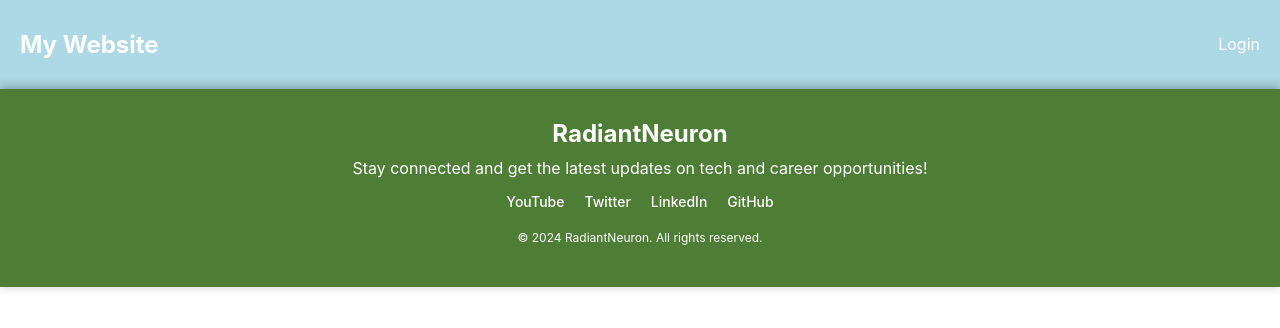
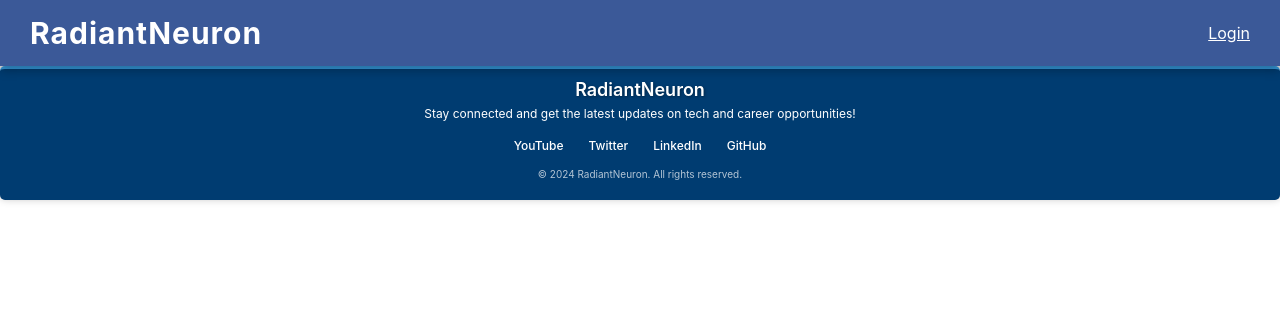
Before and after one commit to raavikant27/testtt, a React (Create React App) app: page /upload in a window 1280 px wide. Shown: the top 328 px of the page. Built offline with nearby package versions, Linux system fonts and the light colour scheme.

Commit message:
Updated footer component for improved UI

```diff
--- a/src/components/Footer.js
+++ b/src/components/Footer.js
@@ -2,68 +2,76 @@ import React from 'react';
 import styled from 'styled-components';
 
 const FooterContainer = styled.footer`
-  background-color: #4e7d36; /* Mehndi Green color */
+  background-color: #003c71; /* Darker Blue color */
   color: white;
-  padding: 30px 0; /* Increased padding for a more spacious look */
+  padding: 10px 20px; /* Reduced padding for a compact look */
   text-align: center;
-  font-size: 14px; /* Font size */
-  box-shadow: 0 -2px 10px rgba(0, 0, 0, 0.3); /* Enhanced shadow for depth */
+  font-size: 12px; /* Consistent font size */
+  box-shadow: 0 -2px 10px rgba(0, 0, 0, 0.3); /* Lighter shadow for depth */
+  border-top: 3px solid #3498db; /* Distinct border */
+  border-radius: 5px; /* Rounded corners */
+  transition: background-color 0.3s; /* Smooth transition for background color */
+
+  &:hover {
+    background-color: #00508e; /* Lighter blue on hover */
+  }
+
   @media (max-width: 600px) {
-    padding: 20px 0; /* Adjust padding for smaller screens */
-    font-size: 12px; /* Adjust font size for smaller screens */
+    padding: 8px 15px; /* Further reduced padding for smaller screens */
+    font-size: 10px; /* Smaller font size */
   }
 `;
 
 const FooterContent = styled.div`
-  max-width: 900px; /* Increased max width */
+  max-width: 600px; /* Reduced max width for a tighter layout */
   margin: 0 auto;
-  padding: 0 15px; /* Adjusted horizontal padding */
+  padding: 0 10px; /* Adjusted horizontal padding */
 `;
 
 const Title = styled.h2`
-  margin: 0 0 10px; /* Spacing for the title */
-  font-size: 24px; /* Increased title font size */
-  font-weight: bold; /* Bolder title */
-  @media (max-width: 600px) {
-    font-size: 20px; /* Adjust title size for smaller screens */
+  margin: 0 0 5px; /* Reduced margin for the title */
+  font-size: 18px; /* Reduced title font size */
+  font-weight: 600; /* Semi-bold title */
+  text-shadow: 1px 1px 3px rgba(0, 0, 0, 0.4); /* Enhanced shadow */
+  transition: color 0.3s; /* Transition for hover effect */
+
+  &:hover {
+    color: #3498db; /* Color change on hover */
   }
 `;
 
 const Description = styled.p`
-  margin: 0 0 15px; /* Spacing for the description */
-  font-size: 16px; /* Increased description font size */
-  @media (max-width: 600px) {
-    font-size: 14px; /* Adjust description size for smaller screens */
-  }
+  margin: 0 0 10px; /* Reduced spacing for the description */
+  font-size: 12px; /* Smaller description font size */
+  line-height: 1.5; /* Improved line spacing */
 `;
 
 const SocialLinks = styled.div`
   display: flex;
   justify-content: center;
-  gap: 20px; /* Increased gap for better spacing */
-  margin-bottom: 15px; /* Margin below social links */
+  gap: 15px; /* Adjusted gap for better spacing */
+  margin-bottom: 10px; /* Reduced margin below social links */
   flex-wrap: wrap; /* Allow links to wrap to the next line on smaller screens */
 
   a {
     color: white;
     text-decoration: none;
     font-weight: 500; /* Font weight */
-    transition: color 0.3s, transform 0.3s; /* Added transform for hover effect */
+    padding: 5px; /* Added padding for clickable area */
+    border-radius: 4px; /* Rounded corners for links */
+    transition: background-color 0.3s, transform 0.3s; /* Transition effects */
 
     &:hover {
-      color: #3498db; /* Hover color */
-      transform: scale(1.1); /* Scale effect on hover */
-      text-decoration: underline; /* Underline on hover */
+      background-color: rgba(255, 255, 255, 0.2); /* Background color on hover */
+      transform: scale(1.05); /* Slightly enlarge on hover */
     }
   }
 `;
 
 const FooterBottom = styled.div`
-  margin-top: 20px; /* Increased margin for copyright notice */
-  font-size: 12px; /* Font size for copyright notice */
-  @media (max-width: 600px) {
-    font-size: 10px; /* Adjust font size for smaller screens */
-  }
+  margin-top: 10px; /* Reduced margin for copyright notice */
+  font-size: 10px; /* Smaller font size for copyright notice */
+  color: rgba(255, 255, 255, 0.7); /* Lighter color for copyright notice */
 `;
 
 const Footer = () => {
--- a/src/components/Login.js
+++ b/src/components/Login.js
@@ -8,20 +8,15 @@ const LoginContainer = styled.div`
   justify-content: center;
   align-items: center;
   height: 100vh;
-  background: linear-gradient(135deg, #a5d6a7, #81c784);
+  background: linear-gradient(135deg, #cce5ff, #b3e0ff);
   font-family: Arial, sans-serif;
-
-  @media (max-width: 768px) {
-    height: auto;
-    padding: 20px;
-  }
 `;
 
 const LoginBox = styled.div`
   background-color: white;
   padding: 40px;
-  border-radius: 12px;
-  box-shadow: 0 4px 20px rgba(0, 0, 0, 0.15);
+  border-radius: 15px;
+  box-shadow: 0 8px 30px rgba(0, 0, 0, 0.2);
   width: 400px;
   text-align: center;
   transition: transform 0.3s;
@@ -31,20 +26,17 @@ const LoginBox = styled.div`
   }
 
   h2 {
-    color: #2e7d32;
+    color: #3b5998;
     margin-bottom: 20px;
     text-transform: uppercase;
     font-weight: bold;
+    font-size: 28px; /* Increased font size */
   }
 
   p {
     margin-bottom: 20px;
     color: #555;
-  }
-
-  @media (max-width: 768px) {
-    width: 90%;
-    padding: 20px;
+    font-size: 14px; /* Increased font size */
   }
 `;
 
@@ -52,26 +44,22 @@ const Input = styled.input`
   width: 100%;
   padding: 12px;
   margin: 10px 0;
-  border: 2px solid #81c784;
+  border: 2px solid #3b5998; /* Darker border color */
   border-radius: 6px;
   font-size: 16px;
+  transition: border-color 0.3s;
 
   &:focus {
-    border-color: #388e3c;
+    border-color: #6c757d; /* Grey border on focus */
     outline: none;
-    box-shadow: 0 0 5px rgba(56, 142, 60, 0.5);
-  }
-
-  @media (max-width: 768px) {
-    padding: 10px;
-    font-size: 14px;
+    box-shadow: 0 0 5px rgba(108, 117, 125, 0.5);
   }
 `;
 
 const Button = styled.button`
   width: 100%;
   padding: 12px;
-  background-color: #2e7d32;
+  background-color: #3b5998; /* Darker blue color */
   color: white;
   border: none;
   border-radius: 6px;
@@ -80,17 +68,12 @@ const Button = styled.button`
   transition: background-color 0.3s, transform 0.2s;
 
   &:hover {
-    background-color: #388e3c;
+    background-color: #4a76b8; /* Lighter blue on hover */
     transform: translateY(-2px);
   }
 
   &:active {
     transform: translateY(0);
-  }
-
-  @media (max-width: 768px) {
-    padding: 10px;
-    font-size: 14px;
   }
 `;
 
@@ -98,7 +81,6 @@ const FooterLinks = styled.div`
   margin-top: 20px;
   display: flex;
   justify-content: center;
-  flex-wrap: wrap;
   gap: 20px;
 `;
 
@@ -108,33 +90,27 @@ const IconLink = styled.a`
   justify-content: center;
   width: 50px;
   height: 50px;
-  background-color: #2e7d32;
+  background-color: #3b5998; /* Darker blue for icons */
   border-radius: 50%;
   color: white;
   font-size: 24px;
   transition: background-color 0.3s;
 
   &:hover {
-    background-color: #388e3c;
-  }
-
-  @media (max-width: 768px) {
-    width: 40px;
-    height: 40px;
-    font-size: 20px;
+    background-color: #4a76b8; /* Lighter blue on hover */
   }
 `;
 
 const ToggleText = styled.p`
   margin-top: 20px;
-  color: #2e7d32;
+  color: #3b5998;
   cursor: pointer;
   font-weight: bold;
   text-decoration: underline;
   transition: color 0.3s;
 
   &:hover {
-    color: #1b5e20;
+    color: #2c3e50; /* Darker shade on hover */
   }
 `;
 
@@ -218,7 +194,7 @@ const Login = ({ onLogin }) => {
           <IconLink href="https://www.youtube.com/@RadiantNeuron-YouTube" target="_blank" rel="noopener noreferrer">
             <FaYoutube />
           </IconLink>
-          <IconLink href="https://t.me/YourTelegramLink" target="_blank" rel="noopener noreferrer">
+          <IconLink href="https://telegram.me" target="_blank" rel="noopener noreferrer">
             <FaTelegram />
           </IconLink>
         </FooterLinks>
--- a/src/components/Navbar.js
+++ b/src/components/Navbar.js
@@ -6,14 +6,60 @@ const NavbarContainer = styled.nav`
   display: flex;
   justify-content: space-between;
   align-items: center;
-  padding: 10px 20px;
-  background-color: #add8e6;  /* Light blue color for Navbar */
+  padding: 15px 30px;
+  background-color: #3b5998; /* Facebook blue color */
   color: white;
-`;
+  box-shadow: 0 4px 10px rgba(0, 0, 0, 0.3);
+  position: sticky;
+  top: 0;
+  z-index: 1000;
+  transition: background-color 0.3s;
 
-const NavLinks = styled.div`
-  display: flex;
-  gap: 15px;
+  h1 {
+    margin: 0;
+    font-size: 30px;
+    font-weight: bold;
+    letter-spacing: 1px;
+    cursor: pointer;
+
+    &:hover {
+      color: #f5f5f5; /* Lighter color on hover */
+    }
+  }
+
+  .NavLinks {
+    display: flex;
+    gap: 30px;
+  }
+
+  .NavLinks a {
+    color: white;
+    text-decoration: none;
+    padding: 10px 15px;
+    border-radius: 5px;
+    transition: background-color 0.3s, color 0.3s;
+  }
+
+  .NavLinks a:hover {
+    background-color: #f5f5f5; /* Light grey background on hover */
+    color: #3b5998; /* Darker blue text on hover */
+  }
+
+  .logout-button {
+    background: none;
+    color: white;
+    border: none;
+    cursor: pointer;
+    font-size: 16px;
+    padding: 10px 15px;
+    border-radius: 5px;
+    transition: background-color 0.3s;
+
+    &:hover {
+      background-color: #c62828; /* Red background on hover */
+      color: #fff;
+    }
+  }
 `;
 
 const Navbar = ({ isAuthenticated, onLogout }) => {
@@ -21,28 +67,29 @@ const Navbar = ({ isAuthenticated, onLogout }) => {
 
   const handleLogoutClick = () => {
     onLogout();
-    navigate('/');  // Redirect to login page after logout
+    navigate('/'); // Redirect to login page after logout
   };
 
   return (
     <NavbarContainer>
-      <h1>My Website</h1>
+      <h1 onClick={() => navigate('/')}>RadiantNeuron</h1>
       {isAuthenticated ? (
-        <NavLinks>
-          <Link to="/" style={{ color: 'white', textDecoration: 'none' }}>Home</Link>
-          <Link to="/about" style={{ color: 'white', textDecoration: 'none' }}>About</Link>
-          <Link to="/contact" style={{ color: 'white', textDecoration: 'none' }}>Contact</Link>
-          <Link to="/qna" style={{ color: 'white', textDecoration: 'none' }}>Q&A</Link>
-          <Link to="/upload" style={{ color: 'white', textDecoration: 'none' }}>Upload</Link>
-          <div>
-            <button onClick={handleLogoutClick} style={{ background: 'none', color: 'white', border: 'none', cursor: 'pointer' }}>
-              Logout
-            </button>
-          </div>
-        </NavLinks>
+        <div className="NavLinks">
+          <Link to="/">Home</Link>
+          <Link to="/about">About</Link>
+          <Link to="/contact">Contact</Link>
+          <Link to="/qna">Q&A</Link>
+          <Link to="/upload">Upload</Link>
+          <button
+            onClick={handleLogoutClick}
+            className="logout-button"
+          >
+            Logout
+          </button>
+        </div>
       ) : (
         <div>
-          <Link to="/" style={{ color: 'white', textDecoration: 'none' }}>Login</Link>
+          <Link to="/" style={{ color: 'white', fontSize: '16px' }}>Login</Link>
         </div>
       )}
     </NavbarContainer>
```
